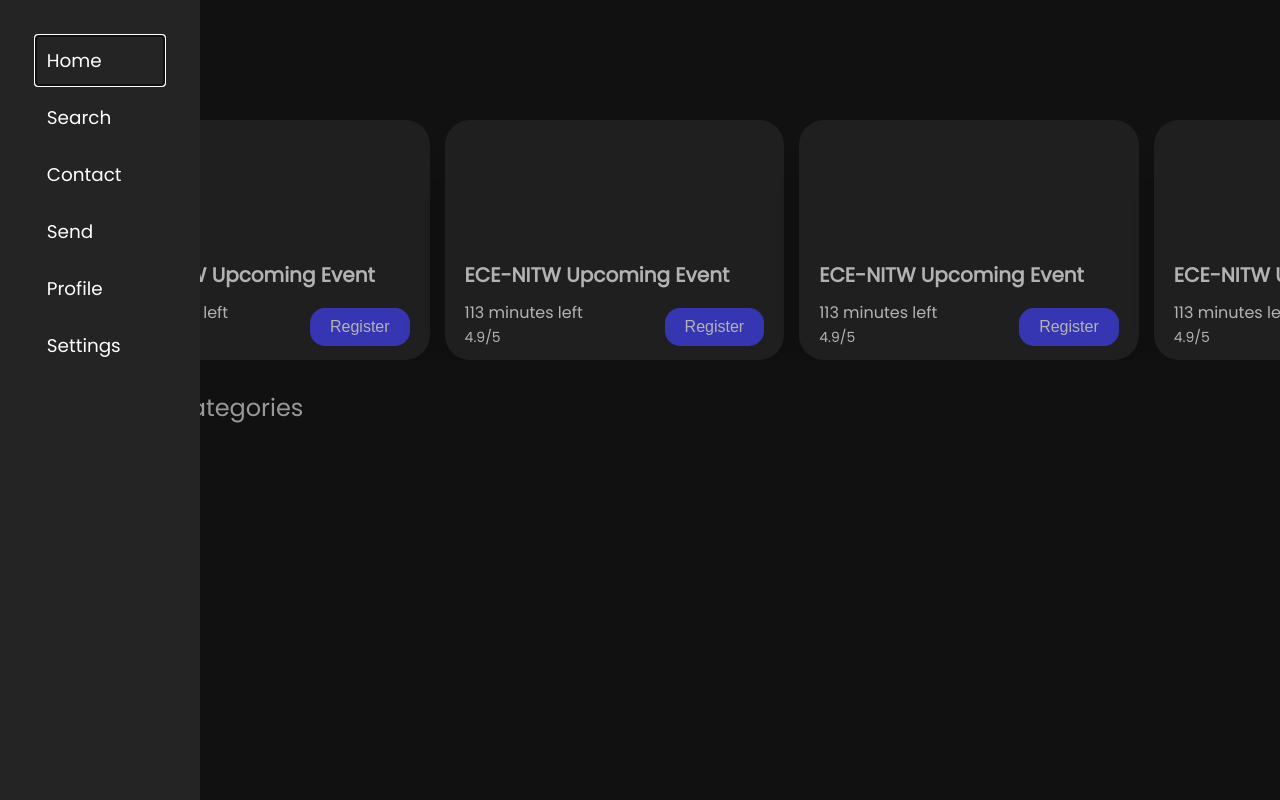
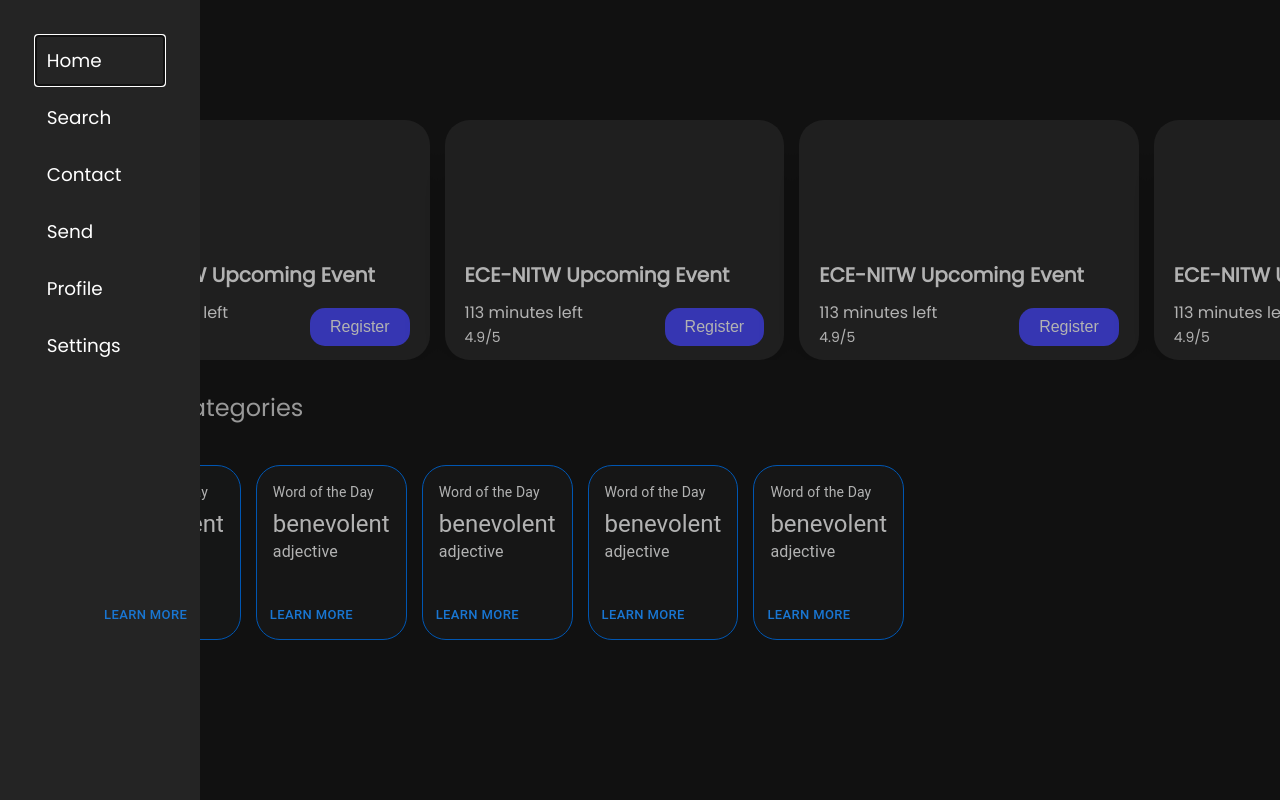
Before and after one commit to ECE-Society-NITW/ECES_Website_ReactJS, a React (Create React App) app: page / in a window 1280 px wide. Built offline with nearby package versions, Linux system fonts and the light colour scheme.

Commit message:
event-cat-container

```diff
--- a/package.json
+++ b/package.json
@@ -3,6 +3,10 @@
   "version": "0.1.0",
   "private": true,
   "dependencies": {
+    "@emotion/react": "^11.11.1",
+    "@emotion/styled": "^11.11.0",
+    "@mui/icons-material": "^5.15.0",
+    "@mui/material": "^5.15.0",
     "@testing-library/jest-dom": "^5.17.0",
     "@testing-library/react": "^13.4.0",
     "@testing-library/user-event": "^13.5.0",
--- a/src/App.css
+++ b/src/App.css
@@ -44,3 +44,18 @@
   font-size: 1.5rem;
   color: #dadada;
 }
+
+.event-cat-container{
+  display: flex;
+  overflow-x: auto;
+  overflow-y: hidden;
+  height: 220px;
+  white-space: nowrap;
+  margin-left: 90px;
+}
+.event-cat-container > * {
+  margin-right: 15px;
+}
+.event-cat-container::-webkit-scrollbar {
+  display: none;
+}
--- a/src/App.js
+++ b/src/App.js
@@ -1,6 +1,7 @@
 import './App.css';
 import Sidebar from './sidebar';
 import EventComponent from './eventCard';
+import CategoryCard from './categoryCard';
 
 function App() {
   return (
@@ -25,6 +26,13 @@
       <div className='title-2'>
         Event Categories
       </div>
+      <div className='event-cat-container'>
+        <CategoryCard wordOfTheDay="Workshop"/>
+        <CategoryCard />
+        <CategoryCard />
+        <CategoryCard />
+        <CategoryCard />
+      </div>
     </div>
 
 
--- /dev/null
+++ b/src/categoryCard.js
@@ -0,0 +1,35 @@
+import * as React from 'react';
+import Box from '@mui/material/Box';
+import Card from '@mui/material/Card';
+import CardActions from '@mui/material/CardActions';
+import CardContent from '@mui/material/CardContent';
+import Button from '@mui/material/Button';
+import Typography from '@mui/material/Typography';
+
+
+const card = (
+  <React.Fragment>
+    <CardContent>
+      <Typography sx={{ fontSize: 14, color: 'white' }} color="text.secondary" gutterBottom>
+        Word of the Day
+      </Typography>
+      <Typography sx={{color: 'white'}} variant="h5" component="div">
+        benevolent
+      </Typography>
+      <Typography sx={{ mb: 1.5, color: 'white' }} color="text.secondary">
+        adjective
+      </Typography>
+    </CardContent>
+    <CardActions>
+      <Button size="small">Learn More</Button>
+    </CardActions>
+  </React.Fragment>
+);
+
+export default function OutlinedCard() {
+  return (
+    <Box sx={{ maxWidth: 200, maxHeight: 30, mt: 5 }}>
+      <Card variant="outlined" sx={{borderRadius: 6, border: '0.5px solid #007bff', backgroundColor: '#1F2020' }}>{card}</Card>
+    </Box>
+  );
+}
--- a/src/eventCard.js
+++ b/src/eventCard.js
@@ -1,5 +1,6 @@
 import React, { useState, useEffect } from 'react';
 import "./eventCard.css"
+import AccessTimeFilledIcon from '@mui/icons-material/AccessTimeFilled';
 
 const EventComponent = () => {
   const [timeLeft, setTimeLeft] = useState(113); // time in minutes
```
Also changed, not shown: 1 other file (tests, documents, lock files or other folders).
